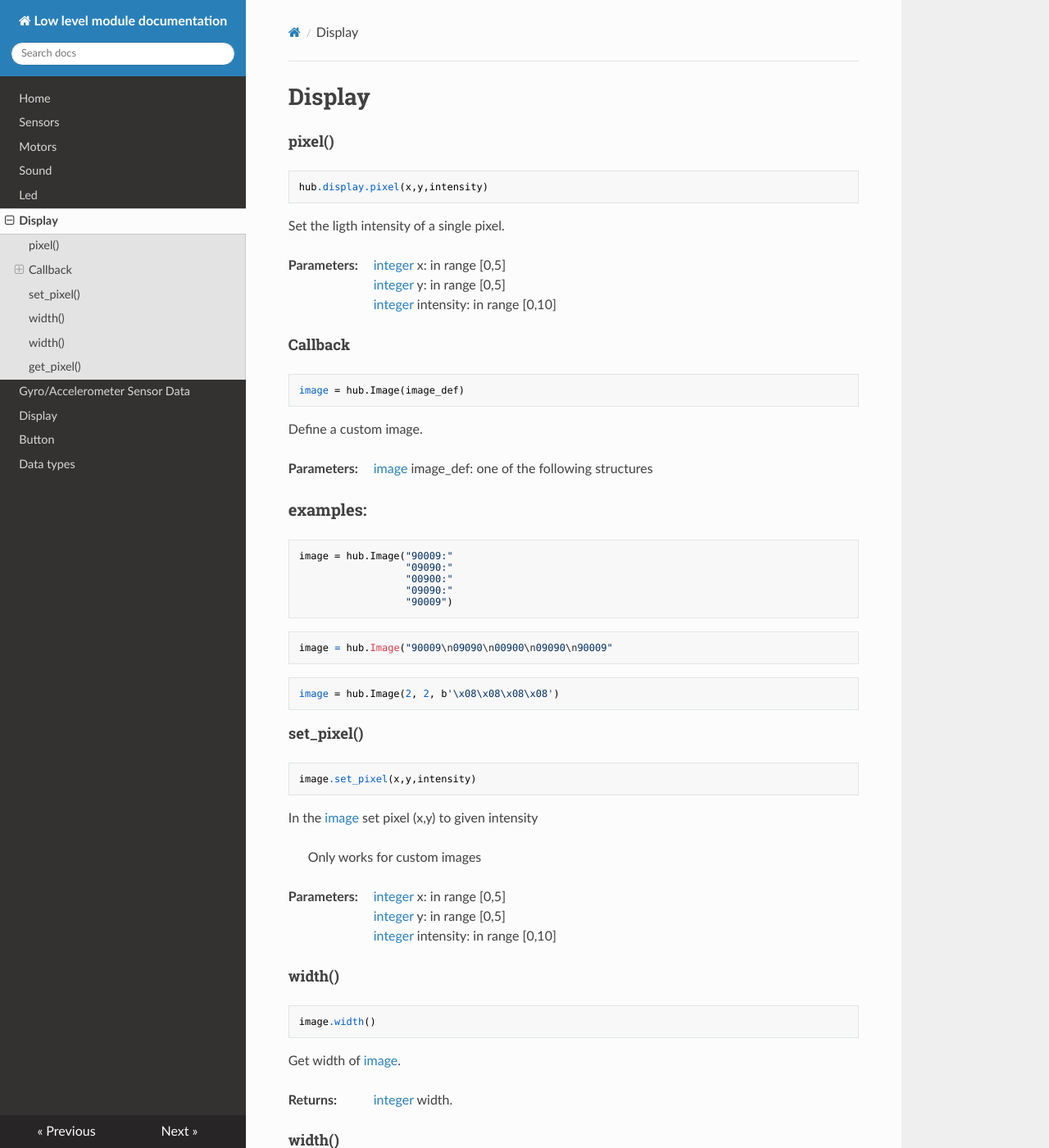
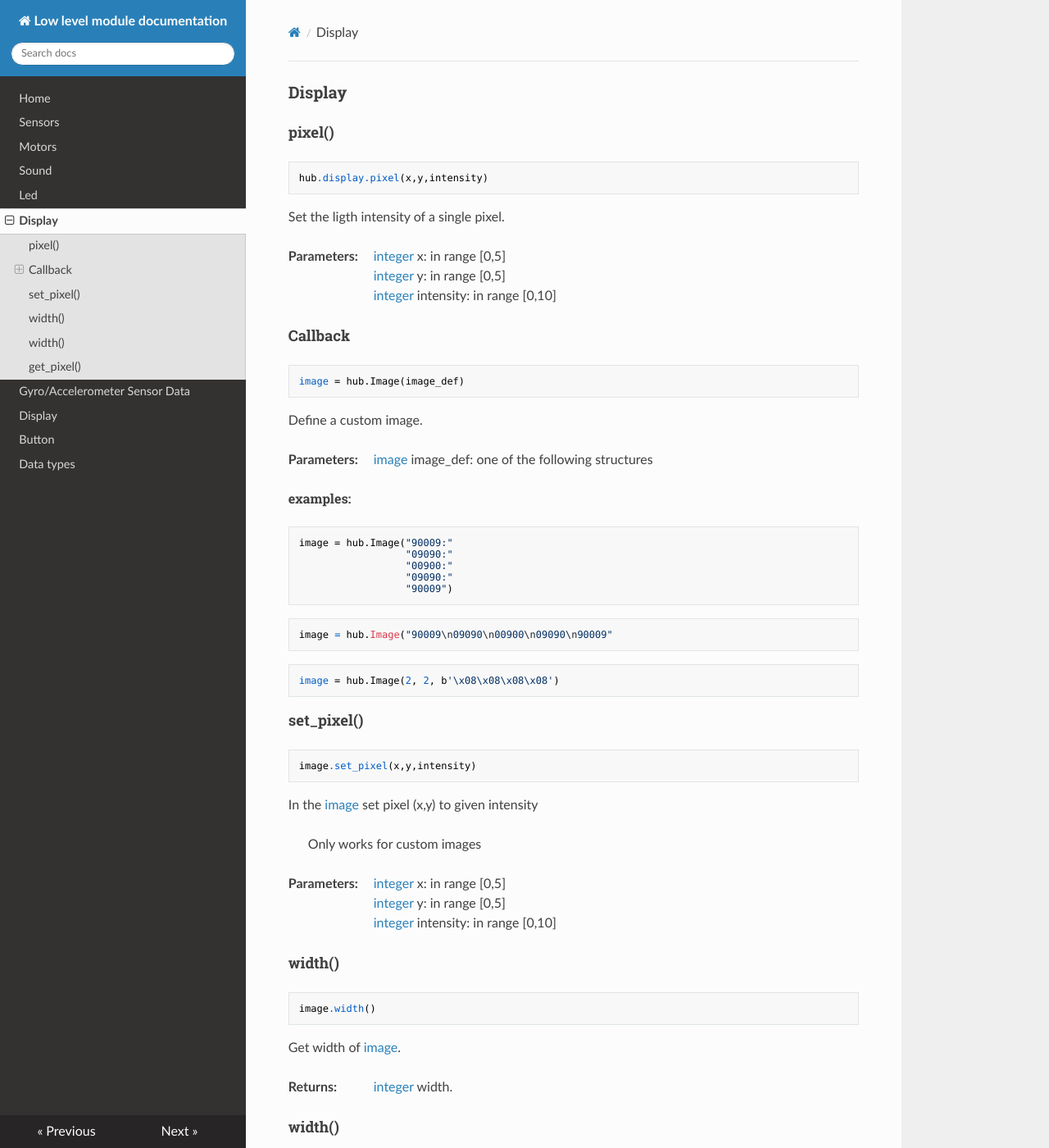
Before and after one commit to NStrijbosch/hub-module-notes, an MkDocs documentation site: the page built from docs/image_test.md, in a window 1280 px wide and 1400 px high. Shown: the whole window at 82% size. Built offline with MkDocs 1.6.1, drawn with Linux system fonts in a browser that asks for light colours; nearby versions of some CDN libraries.

Commit message:
Update custom.css

```diff
--- a/docs/custom.css
+++ b/docs/custom.css
@@ -5,5 +5,6 @@
 .section li { list-style: none !important}
 .toctree-l2 a {margin-left: 0em;}
 .toctree-l3 {margin-left: 2em;}
-h2 {font-size: 125%;}
+h1 {font-size: 125%;}
 h2 {font-size: 115%;}
+h3 {font-size: 100%;}
```
